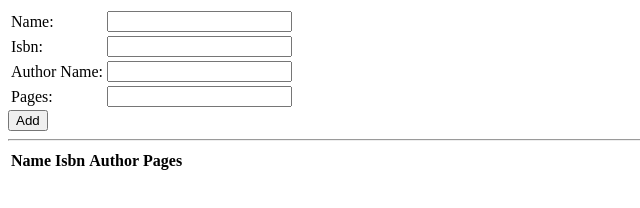
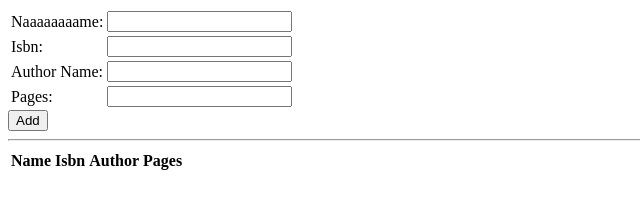
Before and after one commit to AmiraNoaman/Books, a website: page index.html in a window 1280 px wide. Shown: the full height of the page, 0-640 px from the left. Drawn offline with nearby package versions, Linux system fonts and the light colour scheme; no server answers.

Commit message:
yaaayyyy

```diff
--- a/index.html
+++ b/index.html
@@ -8,7 +8,7 @@
     <div>
     <table>
         <tr>
-        <td>Name:</td>
+        <td>Naaaaaaaame:</td>
         <td><input type="text" ng-model="Name"></td>
         </tr>
         <tr>
```
